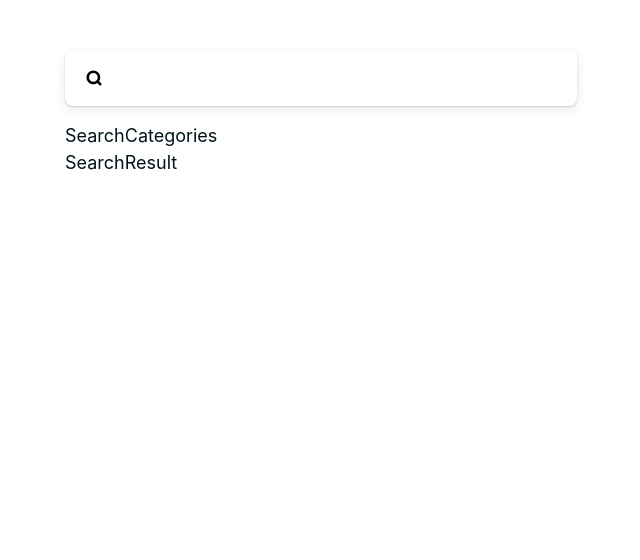
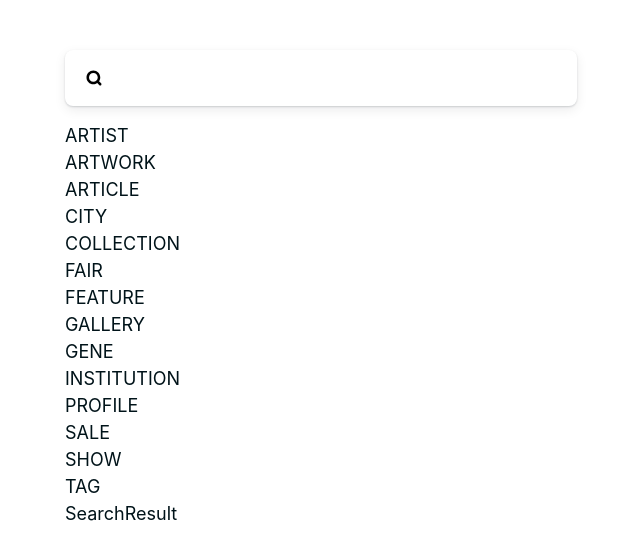
Before and after one commit to Ihor93/frontend-assignment, a React (Create React App) app: page / in a window 1280 px wide. Shown: the top 560 px of the page, without its empty margins (319-959 px from the left). Built offline with nearby package versions, Linux system fonts and the light colour scheme; no server answers.

Commit message:
Changed structure to module base and start working on SearchEntities

```diff
--- a/src/App.js
+++ b/src/App.js
@@ -1,9 +1,9 @@
 import React from "react";
-import {SearchContainer} from './components/SearchContainer/SearchContainer.component';
+import {SearchModule} from './module/search/SearchModule.component';
 
 const App = () => (
   <div className="app-container">
-    <SearchContainer/>
+    <SearchModule/>
   </div>
 );
 
--- a/src/components/SearchCategory/SearchCategories.component.tsx
+++ /dev/null
@@ -1,9 +0,0 @@
-import React from "react";
-
-export function SearchCategories() {
-    return (
-        <div>
-            SearchCategories
-        </div>
-    );
-}
--- a/src/components/SearchContainer/SearchContainer.component.tsx
+++ b/src/module/search/SearchModule.component.tsx
@@ -1,37 +1,28 @@
 import React from "react";
-import {SearchInput} from "../SearchInput/SearchInput.component";
-import {SearchCategories} from "../SearchCategory/SearchCategories.component";
-import {SearchResult} from "../SearchResult/SearchResult.component";
-import {gql} from "apollo-boost";
 import {Query, QueryResult} from "react-apollo";
+import {SearchInput} from "./components/SearchInput/SearchInput.component";
+import {SearchEntities} from "./components/SearchEntities/SearchEntities.component";
+import {SearchResult} from "./components/SearchResult/SearchResult.component";
+import {DelayedCall} from "../../utilities/delayed-call";
+import {GET_SEARCH_RESULTS} from "./search-result-query";
+import {searchEntities} from "./models";
 import "./styles.css"
-import {DelayedCall} from "../../utilities/delayed-call";
-
-const GET_SEARCH_RESULTS = gql`
-  query getSearchResults($query : String!) {
-    search(query: $query, first: 2, entities: [CITY, ARTWORK]) {
-      edges {
-        node {
-          displayLabel
-        }
-      }
-    }
-  }
-`;
 
 interface Props {}
 interface State {
-    query : string
+    query : string,
+    activeEntities : string[]
 }
 
-export class SearchContainer extends React.Component<Props,State> {
+export class SearchModule extends React.Component<Props,State> {
     private inputValue : string;
     private delayedCall: DelayedCall;
 
     constructor(props) {
         super(props);
         this.state = {
-            query: ""
+            query: "",
+            activeEntities : [searchEntities[0]]
         };
         this.delayedCall = new DelayedCall(this.makeDelayedCall, 500);
     }
@@ -51,6 +42,10 @@ export class SearchContainer extends React.Component<Props,State> {
         this.delayedCall.run();
     };
 
+    toggleEntity = (entity : string) => {
+        console.log(entity)
+    };
+
     private renderQueryResult = ({loading, error, data}: QueryResult) => {
         console.log(data);
         return (
@@ -59,7 +54,7 @@ export class SearchContainer extends React.Component<Props,State> {
                 {
                     !(loading && error) &&
                     <>
-                        <SearchCategories/>
+                        <SearchEntities activeEntities={this.state.activeEntities} selectEntity={this.toggleEntity}/>
                         <SearchResult/>
                     </>
                 }
@@ -70,10 +65,12 @@ export class SearchContainer extends React.Component<Props,State> {
     render() {
         return (
             <Query
+                skip={!this.state.query}
                 children={this.renderQueryResult}
                 query={GET_SEARCH_RESULTS}
                 variables={{
-                    query: this.state.query
+                    query: this.state.query,
+                    entities : this.state.activeEntities
                 }}
             />
         );
--- /dev/null
+++ b/src/module/search/components/SearchEntities/SearchEntities.component.tsx
@@ -0,0 +1,29 @@
+import React from "react";
+import {searchEntities} from "../../models"
+
+interface Props {
+    activeEntities: string[]
+    selectEntity(entity: string): void
+}
+
+export function SearchEntities({activeEntities, selectEntity}: Props) {
+    return (
+        <div className="search-entities">
+            <ul>
+                {
+                    searchEntities.map(entity => {
+                        const isActive = activeEntities.includes(entity);
+                        return (
+                            <li
+                                key={entity}
+                                onClick={() => selectEntity(entity)}
+                                className={isActive ? "search-entity-item active" : "search-entity-item"}>
+                                {entity}
+                            </li>
+                        )
+                    })
+                }
+            </ul>
+        </div>
+    );
+}
--- a/src/components/SearchInput/SearchInput.component.tsx
+++ b/src/module/search/components/SearchInput/SearchInput.component.tsx
@@ -1,7 +1,7 @@
 import React, {ChangeEvent} from "react";
-import Clear from "../../assets/svg/clear"
-import Search from "../../assets/svg/search"
-import LoadingIcon from "../../assets/svg/loading-indicator"
+import Clear from "../../../../assets/svg/clear"
+import Search from "../../../../assets/svg/search"
+import LoadingIcon from "../../../../assets/svg/loading-indicator"
 import "./styles.css"
 
 interface Props {
--- /dev/null
+++ b/src/module/search/models.ts
@@ -0,0 +1 @@
+export const searchEntities = ["ARTIST", "ARTWORK", "ARTICLE", "CITY", "COLLECTION", "FAIR", "FEATURE", "GALLERY", "GENE", "INSTITUTION", "PROFILE", "SALE", "SHOW", "TAG"];
--- /dev/null
+++ b/src/module/search/search-result-query.ts
@@ -0,0 +1,13 @@
+import {gql} from "apollo-boost";
+
+export const GET_SEARCH_RESULTS = gql`
+  query getSearchResults($query : String!, $entities : [String!]) {
+    search(query: $query, first: 2, entities: $entities) {
+      edges {
+        node {
+          displayLabel
+        }
+      }
+    }
+  }
+`;
```
Also changed, not shown: src/module/search/components/SearchInput/styles.css (renamed from src/components/SearchInput/styles.css), src/module/search/components/SearchResult/SearchResult.component.tsx (renamed from src/components/SearchResult/SearchResult.component.tsx), src/module/search/components/SearchResult/components/SearchResultItem.component.tsx (renamed from src/components/SearchResult/components/SearchResultItem.component.tsx), src/module/search/styles.css (renamed from src/components/SearchContainer/styles.css).
